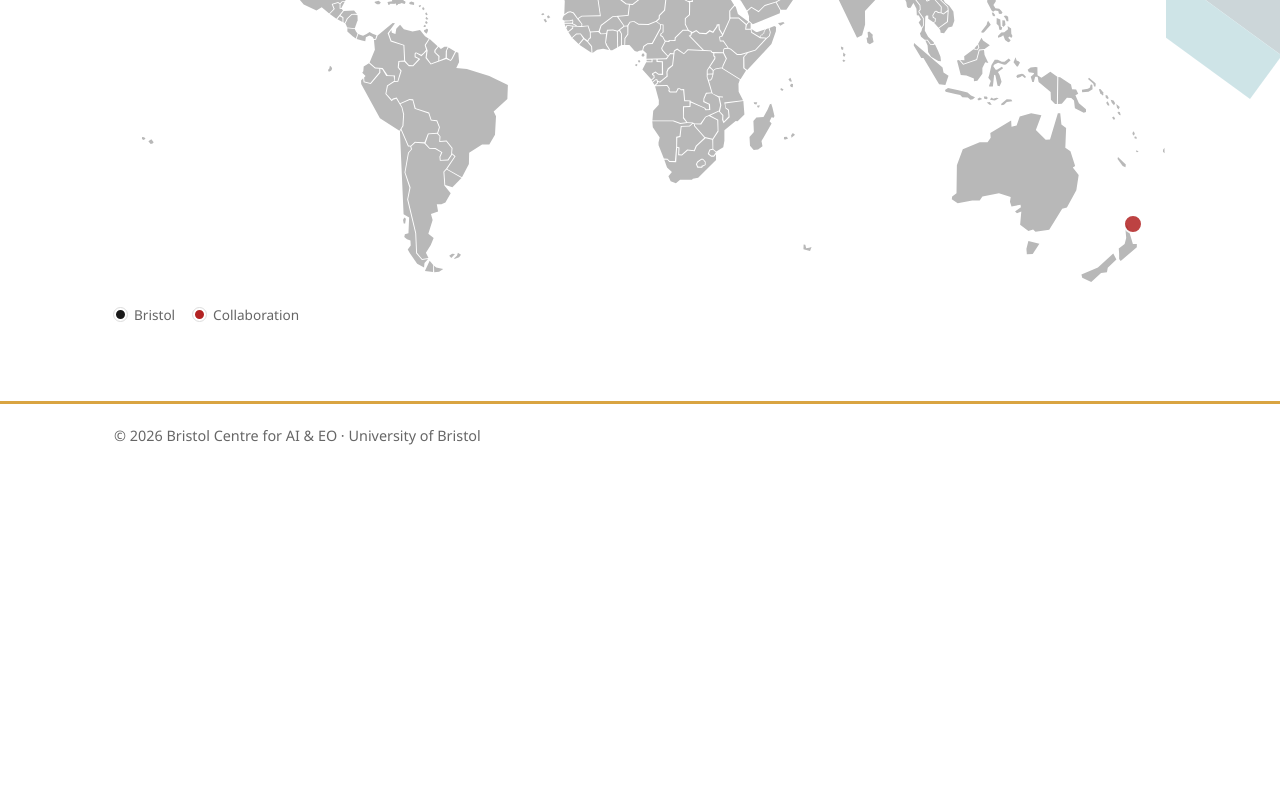
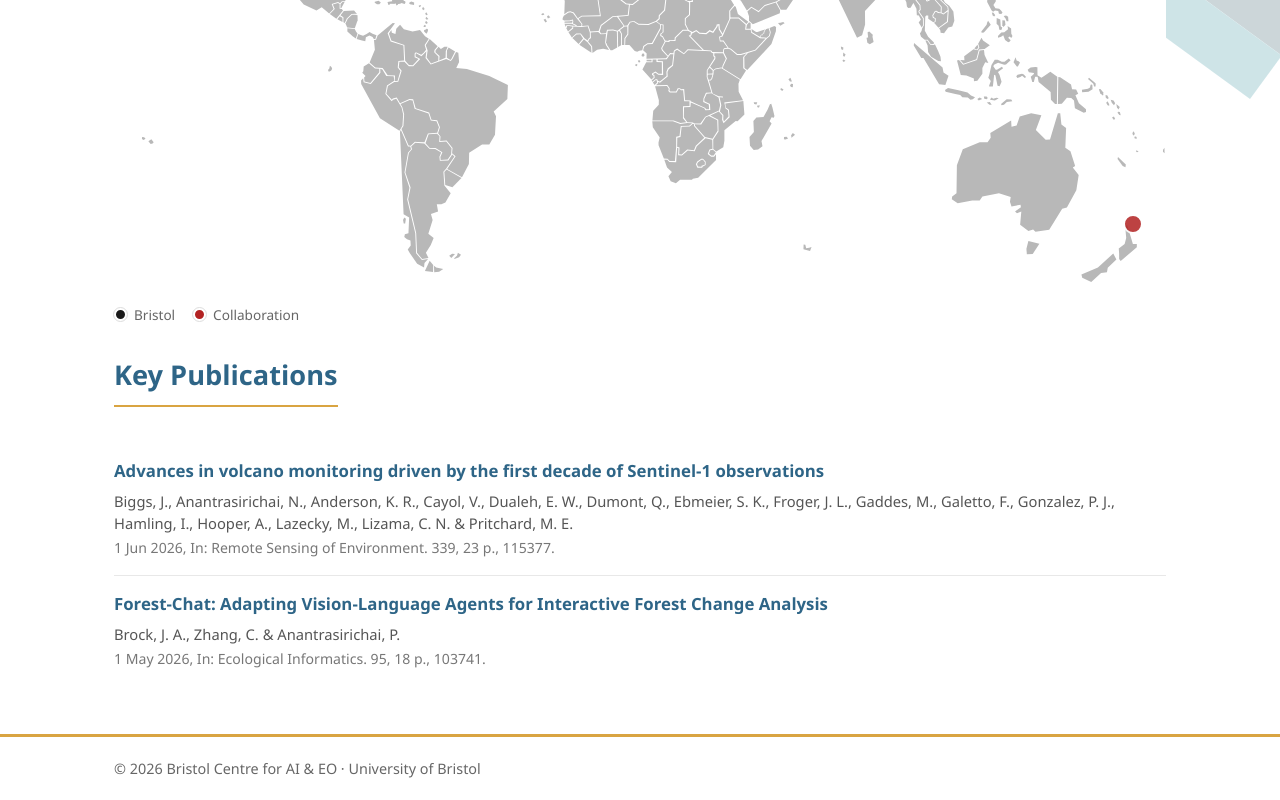
Before and after one commit to Bristol-Centre-for-AI-EO/Bristol-Centre-for-AI-EO.github.io, a plain HTML site: page publications.html in a window 1280 px wide. Shown: the part 683-1483 px from the top of the page. Before the commit the page ends 1151 px from the top, so only its background shows below. Drawn offline with Linux system fonts and the light colour scheme.

Commit message:
add publications

```diff
--- a/css/style.css
+++ b/css/style.css
@@ -358,6 +358,46 @@ main p {
   word-break: break-word;
 }
 
+/* Key publications */
+.pub-list {
+  list-style: none;
+  margin-top: 20px;
+}
+
+.pub-item {
+  padding: 16px 0;
+  border-bottom: 1px solid #e8e8e8;
+}
+
+.pub-item:last-child {
+  border-bottom: 0;
+}
+
+.pub-title {
+  font-size: 1.05rem;
+  font-weight: 600;
+  color: var(--teal);
+  text-decoration: none;
+  line-height: 1.4;
+}
+
+.pub-title:hover {
+  text-decoration: underline;
+}
+
+.pub-authors {
+  font-size: 0.92rem;
+  color: #555555;
+  margin-top: 5px;
+  line-height: 1.5;
+}
+
+.pub-source {
+  font-size: 0.88rem;
+  color: #777777;
+  margin-top: 3px;
+}
+
 /* Collaboration map */
 .map-wrap {
   position: relative;
--- a/publications.html
+++ b/publications.html
@@ -35,7 +35,7 @@
 
   <main>
     <div class="container">
-      <h2>Publications and Collaborations</h2>
+      <h2>Collaborations</h2>
 
       <div class="map-wrap">
         <img class="map-base" src="img/world-map.svg" alt="World map showing our international collaborations">
@@ -48,6 +48,26 @@
       </div>
 
     </div>
+
+    <div class="container">
+      <h2>Key Publications</h2>
+
+      <ul class="pub-list">
+        <!------------- Sentinel-1 volcano monitoring ------------->
+        <li class="pub-item">
+          <a class="pub-title" href="https://linkinghub.elsevier.com/retrieve/pii/S0034425726001471" target="_blank" rel="noopener">Advances in volcano monitoring driven by the first decade of Sentinel-1 observations</a>
+          <div class="pub-authors">Biggs, J., Anantrasirichai, N., Anderson, K. R., Cayol, V., Dualeh, E. W., Dumont, Q., Ebmeier, S. K., Froger, J. L., Gaddes, M., Galetto, F., Gonzalez, P. J., Hamling, I., Hooper, A., Lazecky, M., Lizama, C. N. &amp; Pritchard, M. E.</div>
+          <div class="pub-source">1 Jun 2026, In: Remote Sensing of Environment. 339, 23 p., 115377.</div>
+        </li>
+        <!------------- Forest-Chat ------------->
+        <li class="pub-item">
+          <a class="pub-title" href="https://www.sciencedirect.com/science/article/pii/S1574954126001470" target="_blank" rel="noopener">Forest-Chat: Adapting Vision-Language Agents for Interactive Forest Change Analysis</a>
+          <div class="pub-authors">Brock, J. A., Zhang, C. &amp; Anantrasirichai, P.</div>
+          <div class="pub-source">1 May 2026, In: Ecological Informatics. 95, 18 p., 103741.</div>
+        </li>
+      </ul>
+    </div>
+
   </main>
 
   <footer>
@@ -107,5 +127,6 @@
     COLLABORATIONS.forEach(p => addMarker(p, false));
   </script>
 
+
 </body>
 </html>
```
